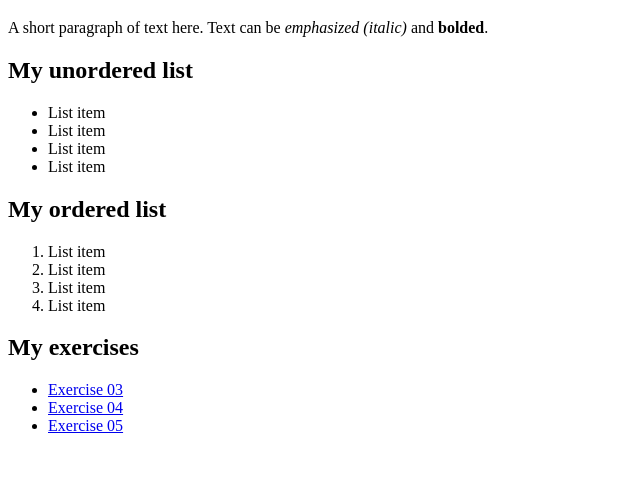
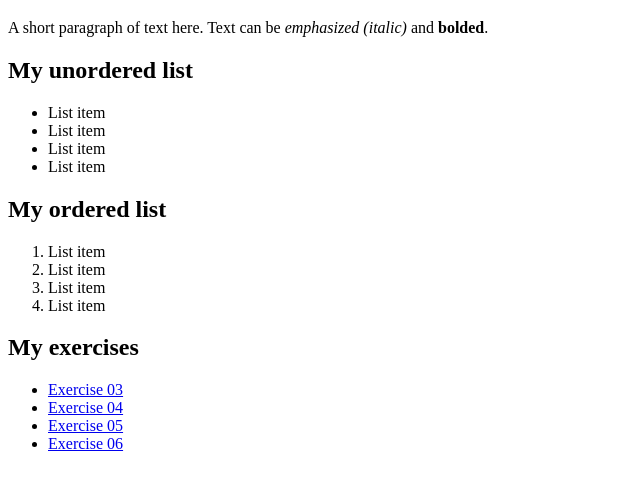
Before and after one commit to MariaPlan/LIS753-exercises, a plain HTML site: page index.html in a window 1280 px wide. Shown: the part 61-548 px from the top of the page, without its empty margins (0-640 px from the left). Drawn offline with Linux system fonts and the light colour scheme.

Commit message:
Update index.html

```diff
--- a/index.html
+++ b/index.html
@@ -26,6 +26,7 @@
           <li><a href="exercises/exercise03.html">Exercise 03</a></li>
         <li><a href="exercises/exercise04.html">Exercise 04</a></li>
         <li><a href="exercises/exercise05.html">Exercise 05</a></li>
+        <li><a href="exercises/exercise05.html">Exercise 06</a></li>
       </ul>
   </body>
 </html>
```
